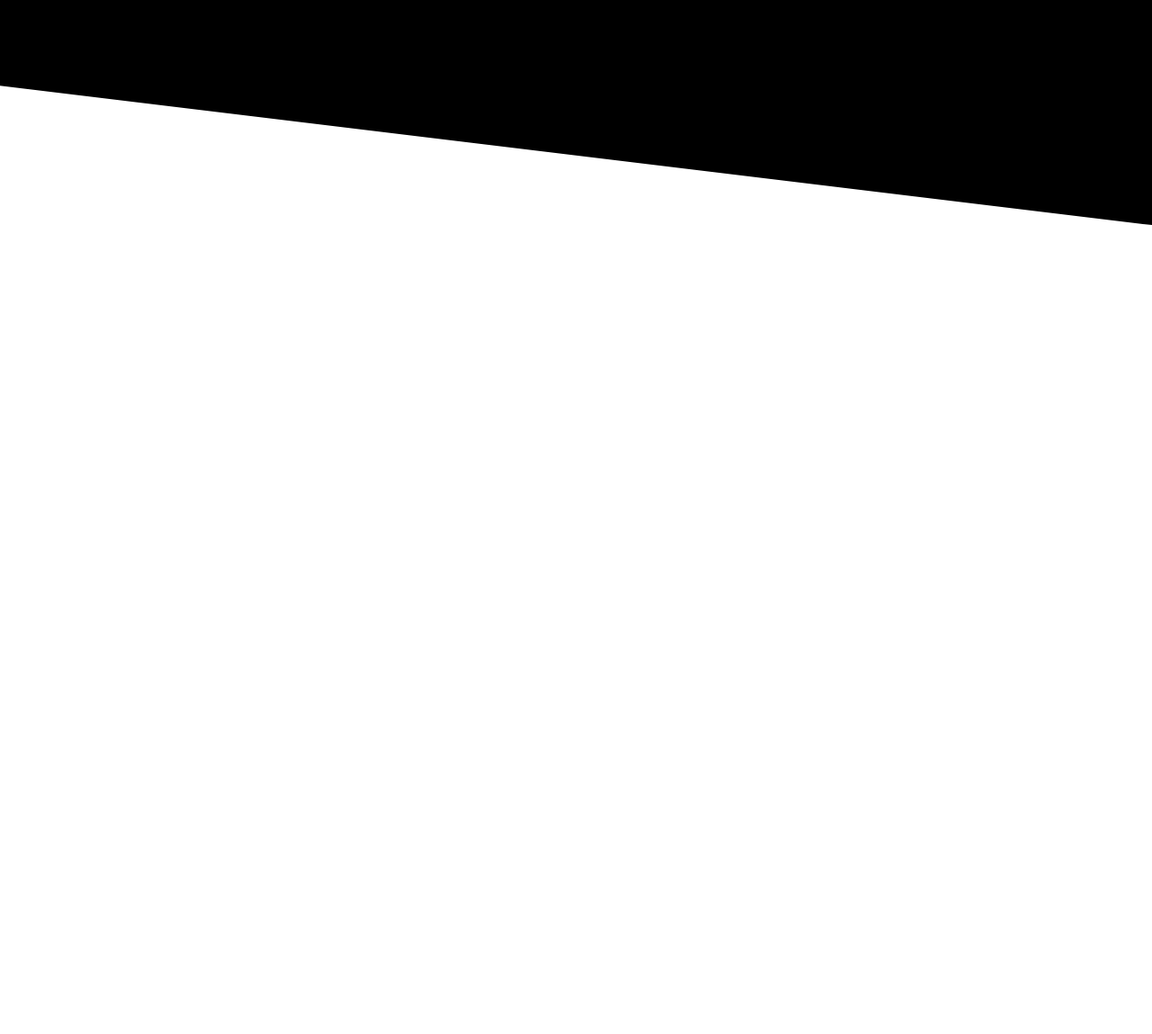
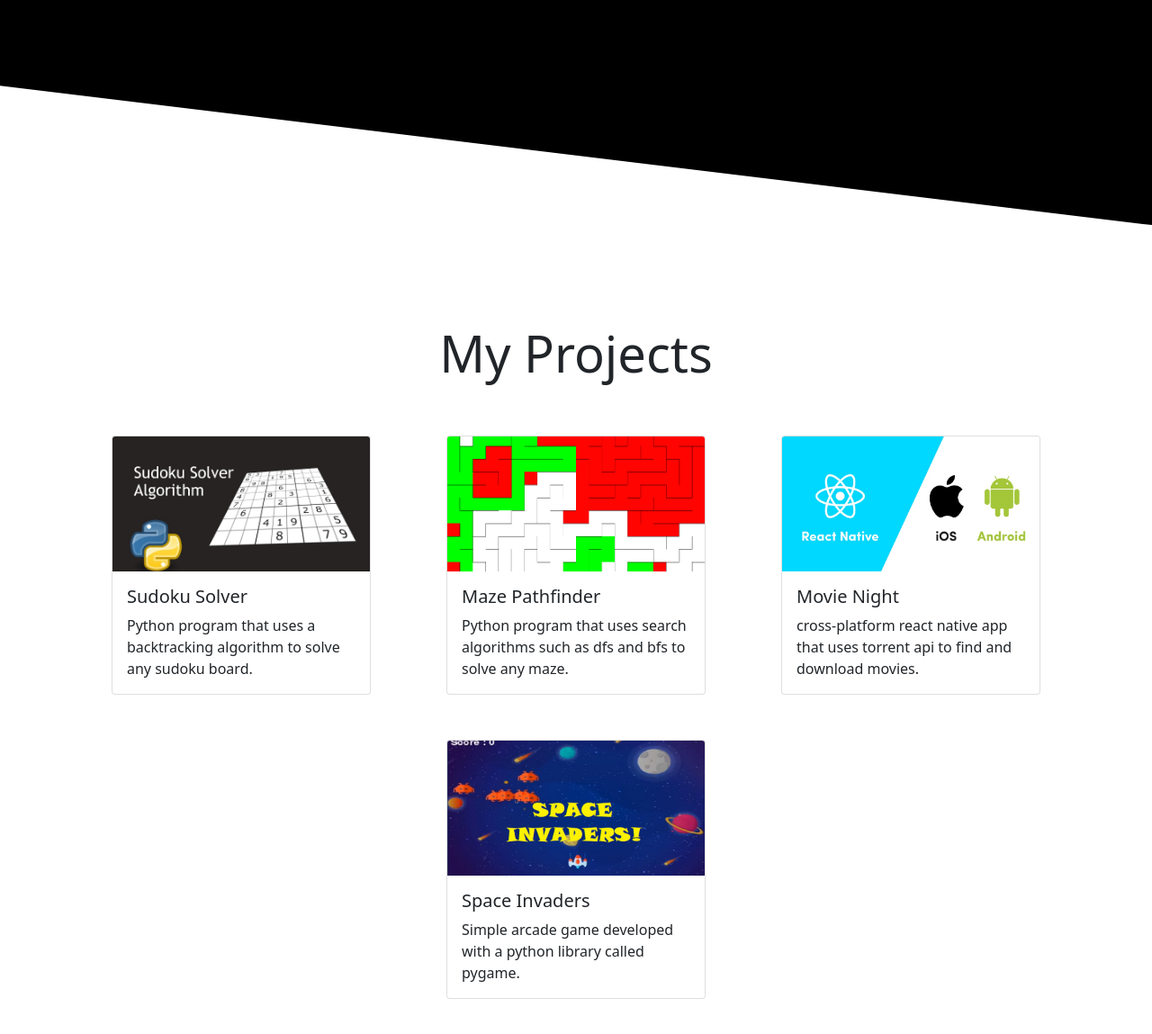
Before and after one commit to boodyziad/portfolio, a plain HTML site: page index.html in a window 1280 px wide. Shown: the part 1005-2154 px from the top of the page at 90% size. Before the commit the page ends 1255 px from the top, so only its background shows below. Drawn offline with nearby package versions, Linux system fonts and the light colour scheme.

Commit message:
Add projects section.

```diff
--- a/css/index.css
+++ b/css/index.css
@@ -124,3 +124,34 @@
         font-size: 2rem;
     }
 }
+
+
+/* Projects */
+
+.projects-cards {
+    display: flex;
+    margin-bottom: 50px;
+}
+
+.card-img-top {
+    height: 150px;
+    object-fit: cover;
+}
+
+.card {
+    margin-top: 50px;
+    border-radius: 30px;
+}
+
+
+/* Sections */
+
+.section-title {
+    font-size: 3.5rem;
+    margin-top: 100px;
+    text-align: center;
+}
+
+.container {
+    justify-content: center;
+}
--- a/index.html
+++ b/index.html
@@ -57,6 +57,57 @@
             </div>
         </div>
     </div>
+    <div class="projects" id="projects">
+        <div class="container">
+            <div class="section-title">
+                My Projects
+            </div>
+            <div class="projects-cards container">
+                <div class="row">
+                    <div class="col d-flex justify-content-center">
+                        <div class="card" style="width: 18rem;">
+                            <img class="card-img-top" src="assets/images/project1.jpg" alt="Card image cap">
+                            <div class="card-body">
+                                <h5 class="card-title">Sudoku Solver</h5>
+                                <p class="card-text">Python program that uses a backtracking algorithm to solve any
+                                    sudoku board.</p>
+                            </div>
+                        </div>
+                    </div>
+                    <div class="col d-flex justify-content-center">
+                        <div class="card" style="width: 18rem;">
+                            <img class="card-img-top" src="assets/images/project2.png" alt="Card image cap">
+                            <div class="card-body">
+                                <h5 class="card-title">Maze Pathfinder</h5>
+                                <p class="card-text">Python program that uses search algorithms such as dfs and bfs to
+                                    solve any maze.</p>
+                            </div>
+                        </div>
+                    </div>
+                    <div class="col d-flex justify-content-center">
+                        <div class="card" style="width: 18rem;">
+                            <img class="card-img-top" src="assets/images/project3.jpg" alt="Card image cap">
+                            <div class="card-body">
+                                <h5 class="card-title">Movie Night</h5>
+                                <p class="card-text">cross-platform react native app that uses torrent api to find and
+                                    download movies.</p>
+                            </div>
+                        </div>
+                    </div>
+                    <div class="col d-flex justify-content-center">
+                        <div class="card" style="width: 18rem;">
+                            <img class="card-img-top" src="assets/images/project4.jpeg" alt="Card image cap">
+                            <div class="card-body">
+                                <h5 class="card-title">Space Invaders</h5>
+                                <p class="card-text">Simple arcade game developed with a python library called pygame.
+                                </p>
+                            </div>
+                        </div>
+                    </div>
+                </div>
+            </div>
+        </div>
+    </div>
 </body>
 
 </html>
```
Also changed, not shown: assets/images/project1.jpg (added), assets/images/project2.png (added), assets/images/project3.jpg (added), assets/images/project4.jpeg (added).
